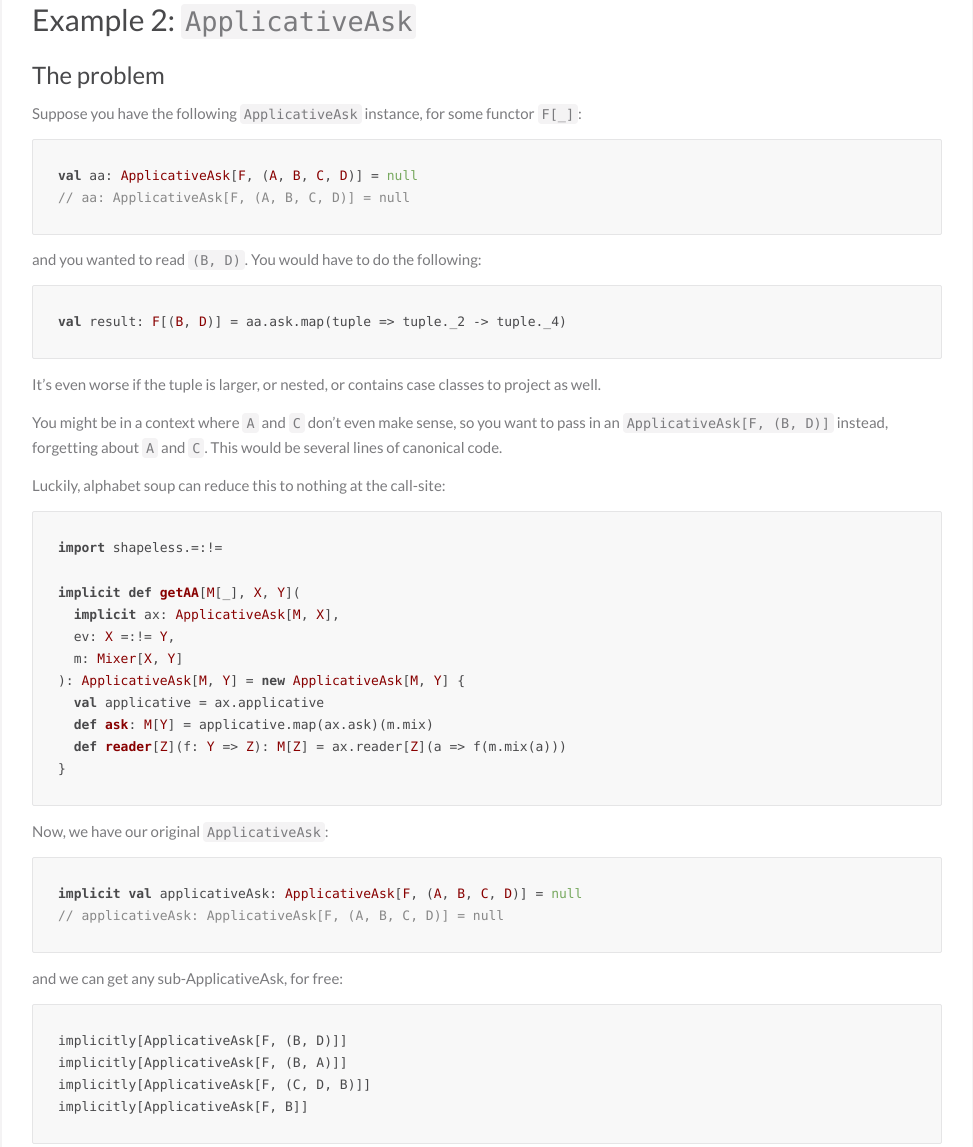
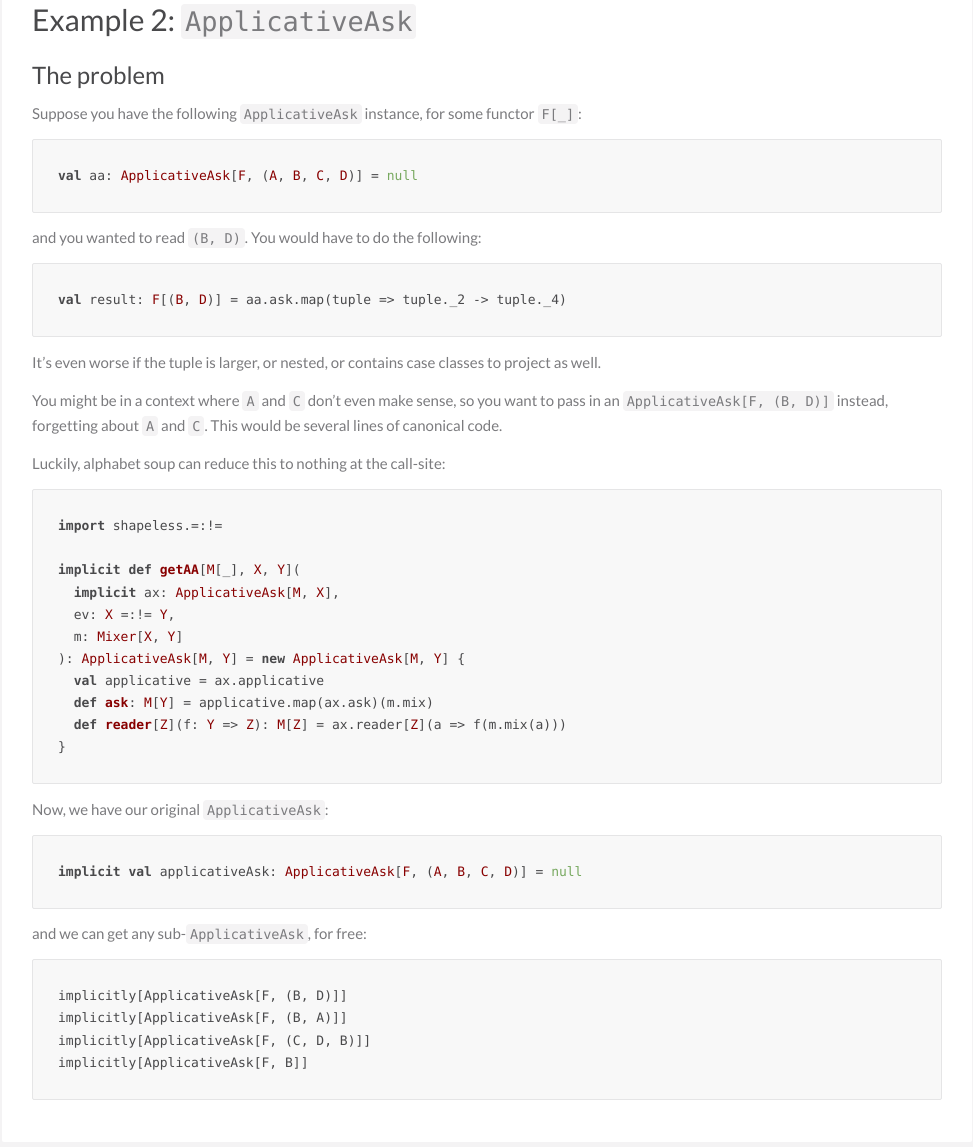
Before and after one commit to TypeChecked/alphabet-soup, a plain HTML site: page docs/examples.html in a window 1280 px wide. Shown: the part 1316-2463 px from the top of the page, without its empty margins (278-1251 px from the left). Drawn offline with nearby package versions, Linux system fonts and the light colour scheme.

Commit message:
updated site

```diff
--- a/docs/examples.html
+++ b/docs/examples.html
@@ -55,8 +55,7 @@ as the user’s internal id.</p>
 <p>Suppose you have the following <code class="highlighter-rouge">ApplicativeAsk</code> instance, for some functor <code class="highlighter-rouge">F[_]</code>:</p>
 
 <div class="language-scala highlighter-rouge"><div class="highlight"><pre class="highlight"><code><span class="k">val</span> <span class="nv">aa</span><span class="k">:</span> <span class="kt">ApplicativeAsk</span><span class="o">[</span><span class="kt">F</span>, <span class="o">(</span><span class="kt">A</span>, <span class="kt">B</span>, <span class="kt">C</span>, <span class="kt">D</span><span class="o">)]</span> <span class="k">=</span> <span class="kc">null</span>
-<span class="c1">// aa: ApplicativeAsk[F, (A, B, C, D)] = null
-</span></code></pre></div></div>
+</code></pre></div></div>
 
 <p>and you wanted to read <code class="highlighter-rouge">(B, D)</code>. You would have to do the following:</p>
 
@@ -86,10 +85,9 @@ instead, forgetting about <code class="highlighter-rouge">A</code> and <code cla
 <p>Now, we have our original <code class="highlighter-rouge">ApplicativeAsk</code>:</p>
 
 <div class="language-scala highlighter-rouge"><div class="highlight"><pre class="highlight"><code><span class="k">implicit</span> <span class="k">val</span> <span class="nv">applicativeAsk</span><span class="k">:</span> <span class="kt">ApplicativeAsk</span><span class="o">[</span><span class="kt">F</span>, <span class="o">(</span><span class="kt">A</span>, <span class="kt">B</span>, <span class="kt">C</span>, <span class="kt">D</span><span class="o">)]</span> <span class="k">=</span> <span class="kc">null</span>
-<span class="c1">// applicativeAsk: ApplicativeAsk[F, (A, B, C, D)] = null
-</span></code></pre></div></div>
+</code></pre></div></div>
 
-<p>and we can get any sub-ApplicativeAsk, for free:</p>
+<p>and we can get any sub-<code class="highlighter-rouge">ApplicativeAsk</code>, for free:</p>
 
 <div class="language-scala highlighter-rouge"><div class="highlight"><pre class="highlight"><code><span class="n">implicitly</span><span class="o">[</span><span class="kt">ApplicativeAsk</span><span class="o">[</span><span class="kt">F</span>, <span class="o">(</span><span class="kt">B</span>, <span class="kt">D</span><span class="o">)]]</span>
 <span class="n">implicitly</span><span class="o">[</span><span class="kt">ApplicativeAsk</span><span class="o">[</span><span class="kt">F</span>, <span class="o">(</span><span class="kt">B</span>, <span class="kt">A</span><span class="o">)]]</span>
```
